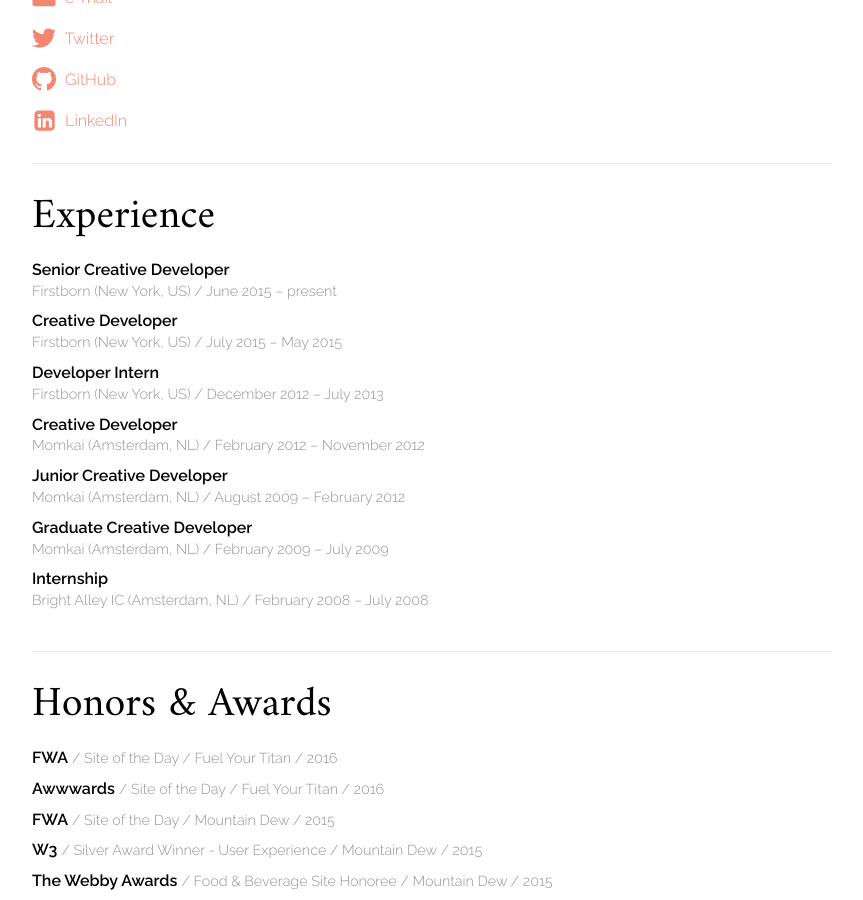
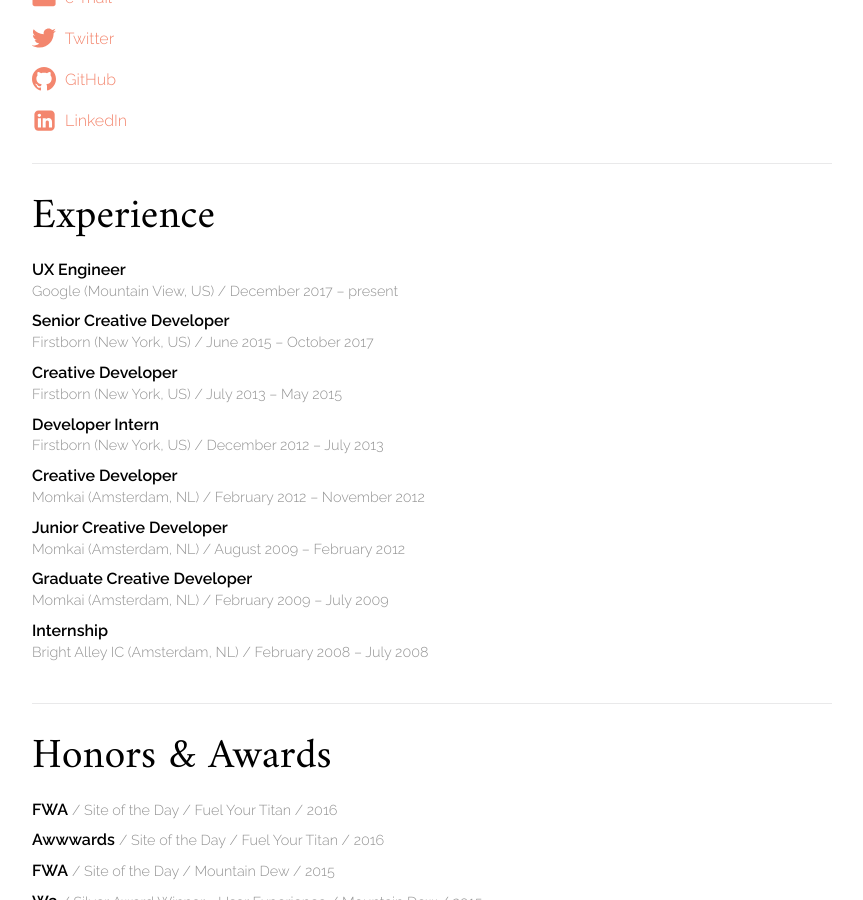
Before and after one commit to rickvanmook/rickvanmook.github.io, a Jekyll site: the page built from about.html, in a window 1280 px wide and 900 px high, scrolled down 708 px. Shown: the whole window, without its empty margins (58-921 px from the left). Built offline with Jekyll 4.4.1, drawn with Linux system fonts in a browser that asks for light colours; nearby versions of some CDN libraries.

Commit message:
Updated work experience

```diff
--- a/_data/experience.yml
+++ b/_data/experience.yml
@@ -1,13 +1,19 @@
+- title: UX Engineer
+  agency: Google
+  location: Mountain View, US
+  startDate: December 2017
+  endDate: present
+
 - title: Senior Creative Developer
   agency: Firstborn
   location: New York, US
   startDate: June 2015
-  endDate: present
+  endDate: October 2017
 
 - title: Creative Developer
   agency: Firstborn
   location: New York, US
-  startDate: July 2015
+  startDate: July 2013
   endDate: May 2015
 
 - title: Developer Intern
```
